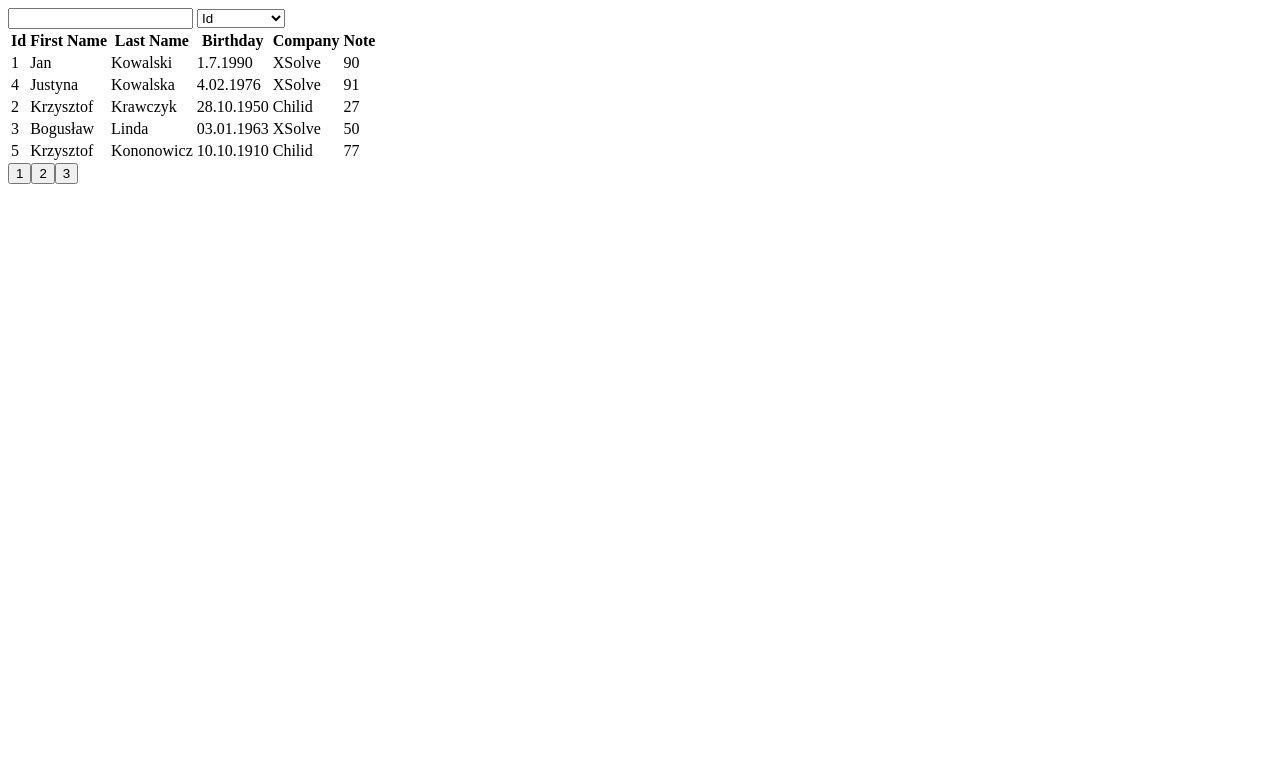
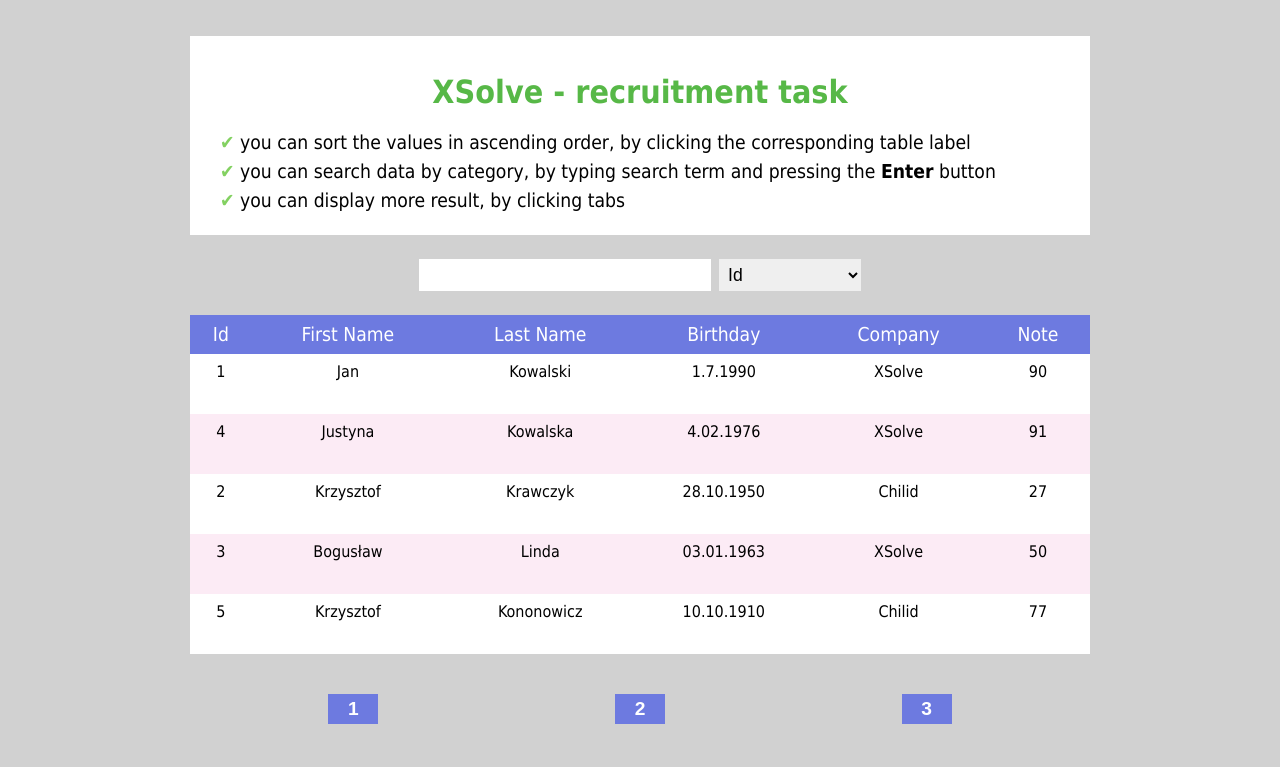
Before and after one commit to TomaszRybacki/XSOLVE, a website: page index.html in a window 1280 px wide. Drawn offline with Linux system fonts and the light colour scheme.

Commit message:
CSS styles added

```diff
--- a/css/main.css
+++ b/css/main.css
@@ -0,0 +1,150 @@
+body {
+  background-color: rgb(209, 209, 209);
+  display: flex;
+  justify-content: center;
+  align-items: center;
+  width: 100%;
+  height: 100vh;
+  font-family: Tahoma, Verdana, sans-serif;
+}
+
+.wrapper {
+  max-width: 1100px;
+  margin: 0 auto;
+}
+
+
+/* *************************** HEADER *************************** */
+
+
+.header {
+  padding: 20px;
+  background-color: white;
+}
+
+.header__title {
+  font-size: 2.000em;
+  text-align: center;
+  font-weight: bold;
+  color: rgb(87, 184, 71);
+  padding: 20px;
+}
+
+.header__list {
+  font-size: 1.200em;
+}
+
+.header__list-item {
+  padding: 5px 10px;
+}
+
+.header__list-mark {
+  color: rgb(131, 209, 97);
+}
+
+.bold-txt {
+  font-weight: bold;
+}
+
+
+/* *************************** SECTION *************************** */
+
+
+.section {
+  display: flex;
+  justify-content: center;
+  align-items: center;
+  flex-wrap: wrap;
+  width: 900px;
+  padding: 20px 0;
+  background-color: rgb(209, 209, 209);
+}
+
+.section__search-box {
+  flex: 1 1 80%;
+  max-width: 300px;
+  outline: none;
+  height: 40px;
+  border: solid 4px rgb(209, 209, 209);
+  font-size: 1.100em;
+  padding: 10px;
+}
+
+.section__search-box:focus {
+  border: solid 4px rgb(109, 122, 224);
+}
+
+.section__search-type {
+  flex: 1 1 20%;
+  max-width: 150px;
+  height: 40px;
+  outline: none;
+  border: solid 4px rgb(209, 209, 209);
+  font-size: 1.100em;
+  padding: 5px;
+}
+
+.section__search-type:focus {
+  border: solid 4px rgb(109, 122, 224);
+}
+
+.table {
+  flex: 1 1 100%;
+  margin: 20px 0;
+}
+
+.table__header {
+  background-color: rgb(109, 122, 224);
+  color: white;
+  font-size: 1.200em;
+}
+
+.table__header-label {
+  padding: 10px;
+  cursor: pointer;
+}
+
+.table__header-label:hover {
+  background-color: cornflowerblue;
+}
+
+.table__body {
+  text-align: center;
+  background-color: white;
+  height: 300px;
+}
+
+tr:nth-child(even) {
+  background: rgb(252, 235, 245);
+}
+
+td {
+  padding: 10px;
+}
+
+.section__pages {
+  flex: 1 1 100%;
+  display: flex;
+  justify-content: space-around;
+  padding: 20px;
+}
+
+.button {
+  width: 50px;
+  height: 30px;
+  font-weight: bold;
+  font-size: 1.200em;
+  color: white;
+  background-color: rgb(109, 122, 224);
+  border: none;
+  cursor: pointer;
+  outline: none;
+}
+
+.button:hover {
+  background-color: cornflowerblue;
+}
+
+.button:focus {
+  background-color: cornflowerblue;
+}
--- a/index.html
+++ b/index.html
@@ -12,16 +12,27 @@
   <title>XSOLVE | RECRUITMENT TASK</title>
   <link rel="icon" type="image/png" sizes="96x96" href="images/favicon96x96.png">
 
-  <!--
   <link rel="stylesheet" href="css/reset.css">
   <link rel="stylesheet" href="css/main.css">
-  -->
+
 </head>
 
 <body>
 
-  <input type="search" id="search-box">
-  <select id="search-type">
+  <div class="wrapper">
+
+    <header class="header">
+      <h1 class="header__title">XSolve - recruitment task</h1>
+      <ul class="header__list">
+        <li class="header__list-item"><span class="header__list-mark">&#10004;</span> you can sort the values in ascending order, by clicking the corresponding table label</li>
+        <li class="header__list-item"><span class="header__list-mark">&#10004;</span> you can search data by category, by typing search term and pressing the <strong class="bold-txt">Enter</strong> button</li>
+        <li class="header__list-item"><span class="header__list-mark">&#10004;</span> you can display more result, by clicking tabs</li>
+      </ul>
+    </header>
+
+    <section class="section">
+      <input type="search" id="search-box" class="section__search-box">
+      <select id="search-type" class="section__search-type">
         <option value="id">Id</option>
         <option value="firstName">First Name</option>
         <option value="lastName">Last Name</option>
@@ -30,25 +41,27 @@
         <option value="note">Note</option>
       </select>
 
-  <table>
-    <thead>
+      <table class="table">
+        <thead class="table__header">
           <tr>
-        <th>Id</th>
-        <th>First Name</th>
-        <th>Last Name</th>
-        <th>Birthday</th>
-        <th>Company</th>
-        <th>Note</th>
+            <th class="table__header-label">Id</th>
+            <th class="table__header-label">First Name</th>
+            <th class="table__header-label">Last Name</th>
+            <th class="table__header-label">Birthday</th>
+            <th class="table__header-label">Company</th>
+            <th class="table__header-label">Note</th>
           </tr>
         </thead>
-    <tbody id="table-body">
+        <tbody id="table-body" class="table__body">
 
         </tbody>
       </table>
-  <div id="pages"></div>
 
+      <div id="pages" class="section__pages"></div>
+    </section>
+
+  </div>
   <script src="scripts/code.js"></script>
-  <!-- <script src="scripts/playground.js"></script> -->
 </body>
 
 </html>
--- a/scripts/code.js
+++ b/scripts/code.js
@@ -66,7 +66,6 @@ function createPagesButtons(num) {
 }
 
 document.addEventListener('click', (e) => {
-  // console.log(e.target.textContent);
   if (e.target.classList.contains('button')) {
     const switchTo = e.target.textContent;
     tableBodyElem.innerHTML = '';
@@ -163,6 +162,10 @@ function filterData(e) {
   let filteredData;
   let slicedData;
 
+  if (e.keyCode === 13 && searchTerm.length === 0) {
+    resetData();
+  }
+
   if (e.keyCode === 13 && searchTerm.length > 0) {
     if (filterBy === 'id' || filterBy === 'note') {
       searchTerm = Number(searchTerm);
@@ -197,7 +200,6 @@ function resetData() {
 }
 
 searchBoxElem.addEventListener('keyup', filterData, false);
-searchBoxElem.addEventListener('focusout', resetData ,false);
 
 
 // Get data from file
```
Lines whose indentation alone changed are shown as unchanged.
